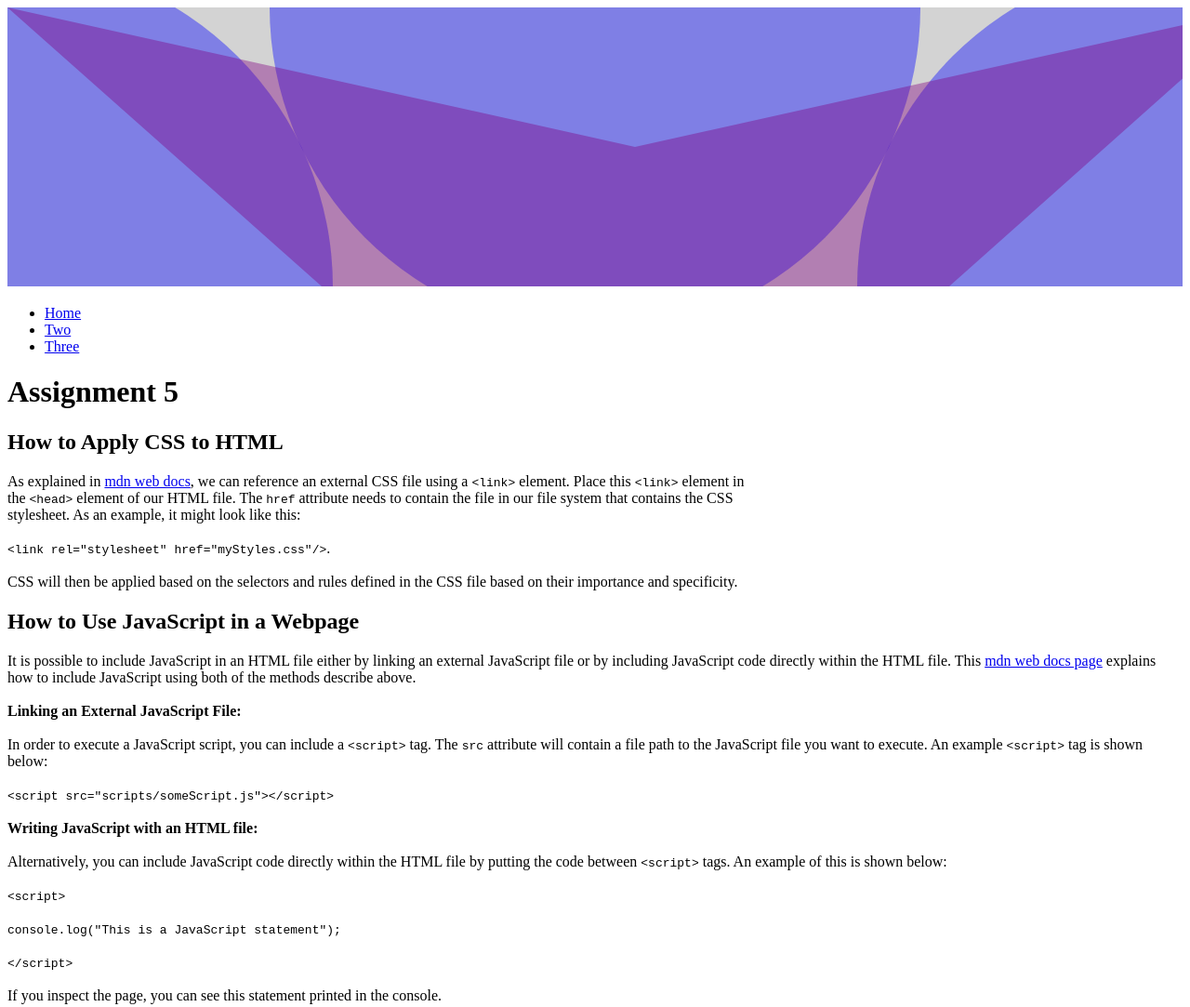
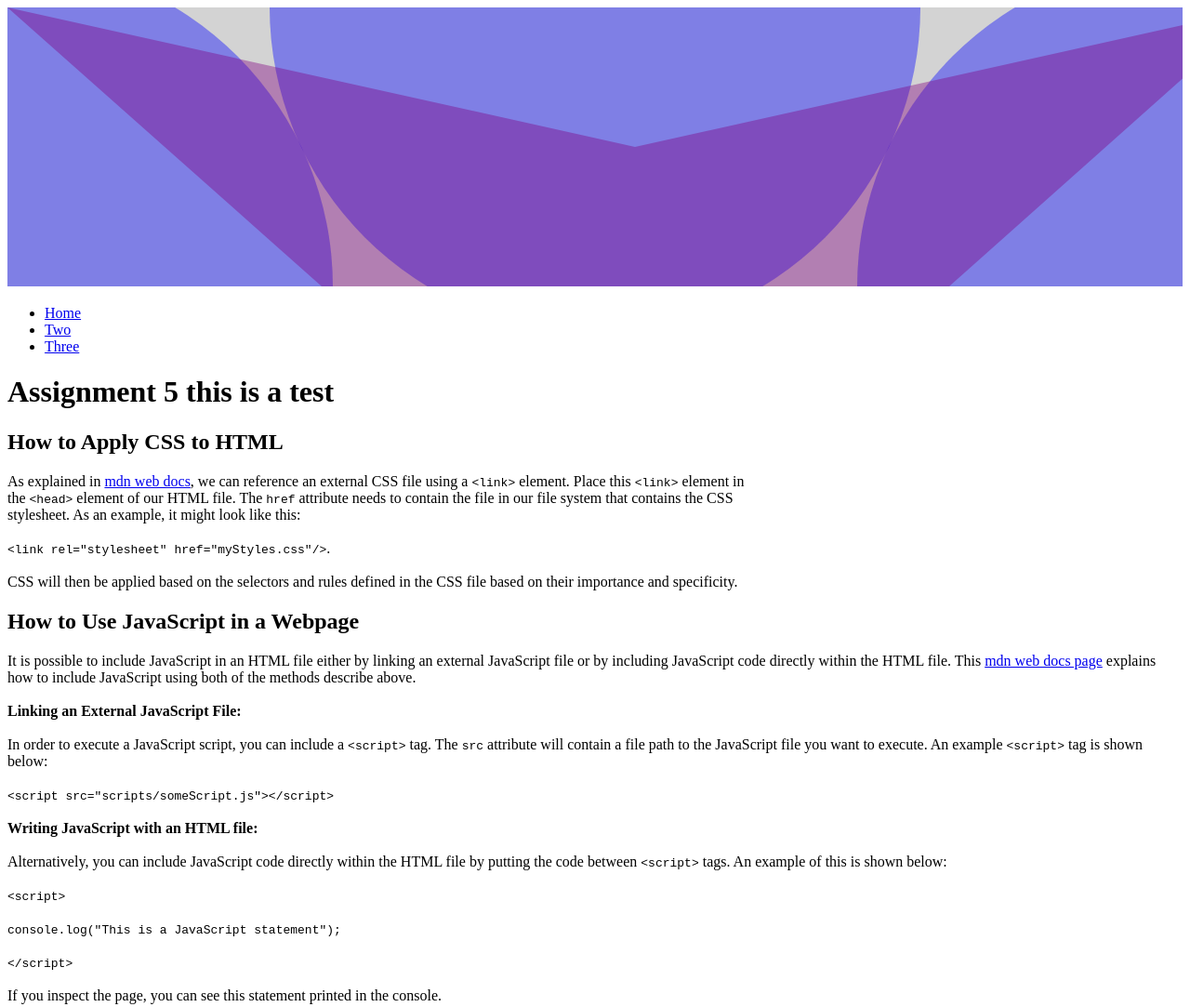
Before and after one commit to Jus1927/assignment-5-repo, a website: page index.html in a window 1280 px wide. Shown: the whole page at 93% size. Drawn offline with Linux system fonts and the light colour scheme.

Commit message:
update test

```diff
--- a/index.html
+++ b/index.html
@@ -20,7 +20,7 @@
         </ul>
     </nav>
 
-    <h1>Assignment 5 </h1>
+    <h1>Assignment 5 this is a test </h1>
 
     <h2 class="css-question">How to Apply CSS to HTML</h2>
     <p class="css-question" style="width: 800px">
```
